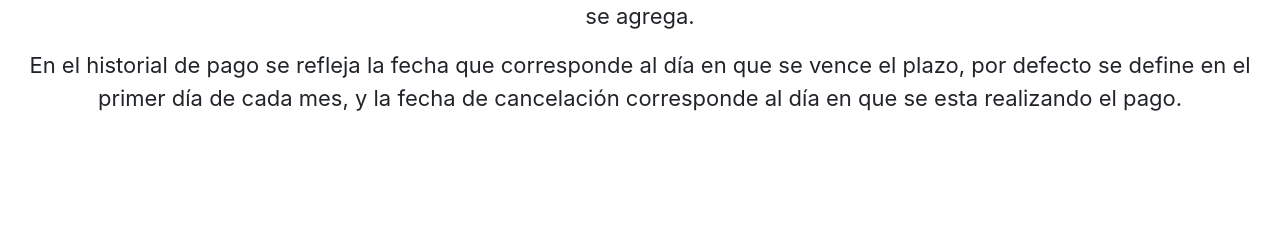
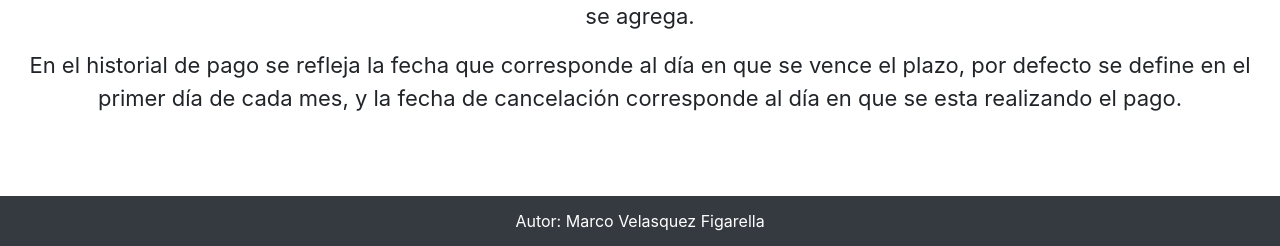
Before and after one commit to Marco90v/Cuotas_controlDePago, a PHP site: page / in a window 1280 px wide. Shown: the part 554-800 px from the top of the page. Run offline with PHP 8.4, Linux system fonts and the light colour scheme.

Commit message:
se coloco footer

```diff
--- a/index.html
+++ b/index.html
@@ -51,6 +51,10 @@
 		<div class=""ng-view> </div>
 	</div>
 
+	<div class="footer">
+		<span>Autor: Marco Velasquez Figarella</span>
+	</div>
+
 	<script src="lib/popper.min.js"></script>
 </body>
 </html>
--- a/style/estilo.css
+++ b/style/estilo.css
@@ -1,3 +1,6 @@
+body{
+    height: 100%;
+}
 h1{
     margin: auto;
     margin-top: 20px;
@@ -29,3 +32,15 @@ p{
 .link{
     color: black;
 }
+.footer{
+    position: absolute;
+    bottom: 0;
+    text-align: center;
+    width: 100%;
+    background-color: #343a40;
+    color: white;
+    height: 50px;
+}
+.footer span{
+    line-height: 50px;
+}
```
